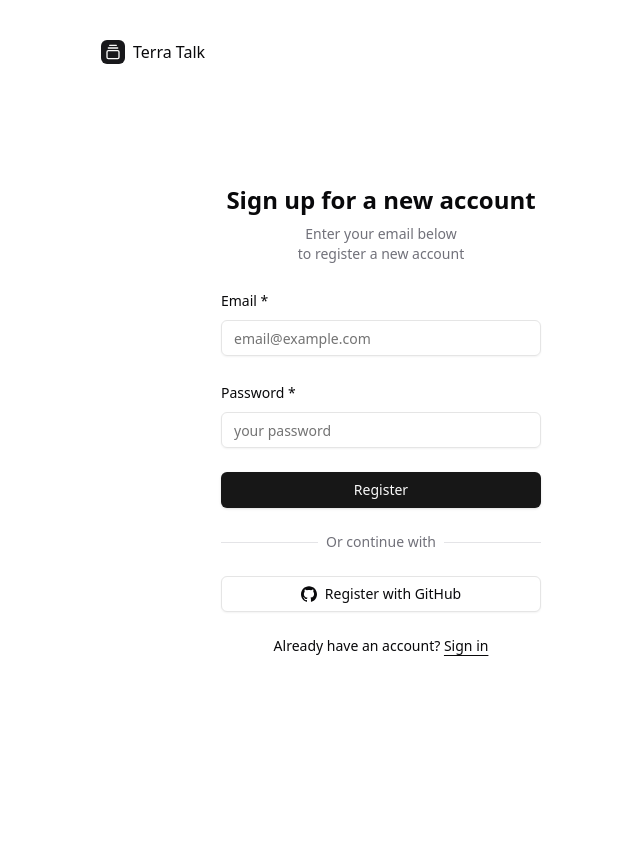
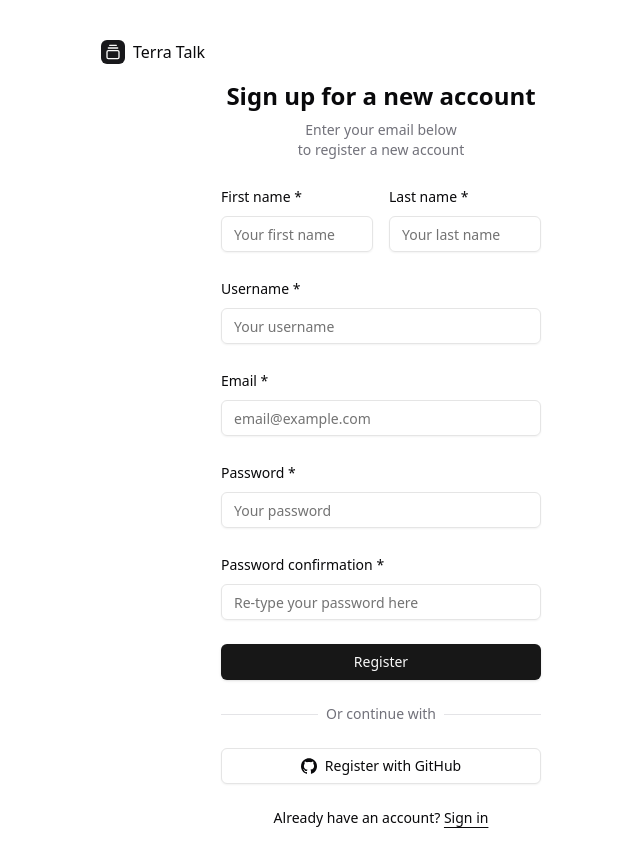
Before and after one commit to MartinZakhaev/terra-talk-frontend, a Next.js app: page /sign-up in a window 1280 px wide. Shown: the whole page, without its empty margins (579-1219 px from the left). Before the commit the page ends 800 px from the top, so only its background shows below. Built offline with nearby package versions, Linux system fonts and the light colour scheme.

Commit message:
feat: sign up process improvement

```diff
--- a/app/page.tsx
+++ b/app/page.tsx
@@ -12,9 +12,19 @@ import {
   SidebarInset,
   SidebarTrigger,
 } from "@/components/ui/sidebar";
+import { createClient } from "@/utils/supabase/server";
 import { Separator } from "@radix-ui/react-dropdown-menu";
+import { redirect } from "next/navigation";
 
-export default function Home() {
+export default async function Home() {
+  const supabase = await createClient();
+
+  const { data, error } = await supabase.auth.getUser();
+
+  if (error || !data?.user) {
+    redirect("/sign-in");
+  }
+
   return (
     <SidebarProvider
       style={
@@ -23,7 +33,13 @@ export default function Home() {
         } as React.CSSProperties
       }
     >
-      <AppSidebar />
+      <AppSidebar
+        user={{
+          name: "andika wahyu syaputra",
+          email: data.user.email || "",
+          avatar: "/avatars/shadcn.jpg",
+        }}
+      />
       <SidebarInset>
         <header className="sticky top-0 flex shrink-0 items-center gap-2 border-b bg-background p-4">
           <SidebarTrigger className="-ml-1" />
--- a/components/auth/signUpForm.tsx
+++ b/components/auth/signUpForm.tsx
@@ -5,7 +5,7 @@ import { Button } from "@/components/ui/button";
 import { Input } from "@/components/ui/input";
 import Link from "next/link";
 import { useForm } from "react-hook-form";
-import { SignInSchema } from "@/lib/validations";
+import { SignUpSchema } from "@/lib/validations";
 import { z } from "zod";
 import { zodResolver } from "@hookform/resolvers/zod";
 import {
@@ -23,15 +23,19 @@ interface SignUpFormProps {
 }
 
 const SignUpForm: React.FC<SignUpFormProps> = ({ setIsLoading }) => {
-  const form = useForm<z.infer<typeof SignInSchema>>({
-    resolver: zodResolver(SignInSchema),
+  const form = useForm<z.infer<typeof SignUpSchema>>({
+    resolver: zodResolver(SignUpSchema),
     defaultValues: {
+      username: "",
+      firstName: "",
+      lastName: "",
       email: "",
       password: "",
+      passwordConfirmation: "",
     },
   });
 
-  async function onSubmit(values: z.infer<typeof SignInSchema>) {
+  async function onSubmit(values: z.infer<typeof SignUpSchema>) {
     setIsLoading(true);
     const formData = new FormData();
     formData.append("email", values.email);
@@ -58,9 +62,76 @@ const SignUpForm: React.FC<SignUpFormProps> = ({ setIsLoading }) => {
           </p>
         </motion.div>
         <motion.div
+          className="flex flex-row gap-4"
           initial={{ opacity: 0, x: -20 }}
           animate={{ opacity: 1, x: 0 }}
           transition={{ delay: 0.3 }}
+        >
+          <FormField
+            control={form.control}
+            name="firstName"
+            render={({ field }) => (
+              <FormItem>
+                <FormLabel>First name *</FormLabel>
+                <FormControl>
+                  <Input
+                    id="firstName"
+                    type="text"
+                    placeholder="Your first name"
+                    {...field}
+                  />
+                </FormControl>
+                <FormMessage />
+              </FormItem>
+            )}
+          />
+          <FormField
+            control={form.control}
+            name="lastName"
+            render={({ field }) => (
+              <FormItem>
+                <FormLabel>Last name *</FormLabel>
+                <FormControl>
+                  <Input
+                    id="lastName"
+                    type="text"
+                    placeholder="Your last name"
+                    {...field}
+                  />
+                </FormControl>
+                <FormMessage />
+              </FormItem>
+            )}
+          />
+        </motion.div>
+        <motion.div
+          initial={{ opacity: 0, x: -20 }}
+          animate={{ opacity: 1, x: 0 }}
+          transition={{ delay: 0.4 }}
+        >
+          <FormField
+            control={form.control}
+            name="username"
+            render={({ field }) => (
+              <FormItem>
+                <FormLabel>Username *</FormLabel>
+                <FormControl>
+                  <Input
+                    id="username"
+                    type="text"
+                    placeholder="Your username"
+                    {...field}
+                  />
+                </FormControl>
+                <FormMessage />
+              </FormItem>
+            )}
+          />
+        </motion.div>
+        <motion.div
+          initial={{ opacity: 0, x: -20 }}
+          animate={{ opacity: 1, x: 0 }}
+          transition={{ delay: 0.5 }}
         >
           <FormField
             control={form.control}
@@ -84,7 +155,7 @@ const SignUpForm: React.FC<SignUpFormProps> = ({ setIsLoading }) => {
         <motion.div
           initial={{ opacity: 0, x: -20 }}
           animate={{ opacity: 1, x: 0 }}
-          transition={{ delay: 0.4 }}
+          transition={{ delay: 0.6 }}
         >
           <FormField
             control={form.control}
@@ -96,7 +167,31 @@ const SignUpForm: React.FC<SignUpFormProps> = ({ setIsLoading }) => {
                   <Input
                     id="password"
                     type="password"
-                    placeholder="your password"
+                    placeholder="Your password"
+                    {...field}
+                  />
+                </FormControl>
+                <FormMessage />
+              </FormItem>
+            )}
+          />
+        </motion.div>
+        <motion.div
+          initial={{ opacity: 0, x: -20 }}
+          animate={{ opacity: 1, x: 0 }}
+          transition={{ delay: 0.7 }}
+        >
+          <FormField
+            control={form.control}
+            name="passwordConfirmation"
+            render={({ field }) => (
+              <FormItem>
+                <FormLabel>Password confirmation *</FormLabel>
+                <FormControl>
+                  <Input
+                    id="passwordConfirmation"
+                    type="password"
+                    placeholder="Re-type your password here"
                     {...field}
                   />
                 </FormControl>
@@ -108,7 +203,7 @@ const SignUpForm: React.FC<SignUpFormProps> = ({ setIsLoading }) => {
         <motion.div
           initial={{ opacity: 0, y: 20 }}
           animate={{ opacity: 1, y: 0 }}
-          transition={{ delay: 0.5 }}
+          transition={{ delay: 0.8 }}
           className="flex"
         >
           <Button type="submit" className="w-full">
@@ -128,7 +223,7 @@ const SignUpForm: React.FC<SignUpFormProps> = ({ setIsLoading }) => {
         <motion.div
           initial={{ opacity: 0, y: 20 }}
           animate={{ opacity: 1, y: 0 }}
-          transition={{ delay: 0.7 }}
+          transition={{ delay: 0.9 }}
           className="flex"
         >
           <Button variant="outline" className="w-full">
@@ -145,7 +240,7 @@ const SignUpForm: React.FC<SignUpFormProps> = ({ setIsLoading }) => {
           className="text-center text-sm"
           initial={{ opacity: 0, x: 20 }}
           animate={{ opacity: 1, x: 0 }}
-          transition={{ delay: 0.8 }}
+          transition={{ delay: 1 }}
         >
           Already have an account?{" "}
           <Link href="/sign-in" className="underline underline-offset-4">
--- a/components/navigations/appSidebar.tsx
+++ b/components/navigations/appSidebar.tsx
@@ -19,6 +19,14 @@ import {
   useSidebar,
 } from "@/components/ui/sidebar";
 import { Switch } from "@/components/ui/switch";
+
+interface AppSidebarProps {
+  user: {
+    name: string;
+    email: string;
+    avatar: string;
+  };
+}
 
 // This is sample data
 const data = {
@@ -143,7 +151,10 @@ const data = {
   ],
 };
 
-export function AppSidebar({ ...props }: React.ComponentProps<typeof Sidebar>) {
+export function AppSidebar({
+  user,
+  ...props
+}: AppSidebarProps & React.ComponentProps<typeof Sidebar>) {
   // Note: I'm using state to show active item.
   // IRL you should use the url/router.
   const [activeItem, setActiveItem] = React.useState(data.navMain[0]);
@@ -215,7 +226,7 @@ export function AppSidebar({ ...props }: React.ComponentProps<typeof Sidebar>) {
           </SidebarGroup>
         </SidebarContent>
         <SidebarFooter>
-          <NavUser user={data.user} />
+          <NavUser user={user} />
         </SidebarFooter>
       </Sidebar>
 
--- a/components/navigations/navUser.tsx
+++ b/components/navigations/navUser.tsx
@@ -25,6 +25,7 @@ import {
   SidebarMenuItem,
   useSidebar,
 } from "@/components/ui/sidebar";
+import { signout } from "@/lib/actions/auth.action";
 
 export function NavUser({
   user,
@@ -98,7 +99,7 @@ export function NavUser({
               </DropdownMenuItem>
             </DropdownMenuGroup>
             <DropdownMenuSeparator />
-            <DropdownMenuItem>
+            <DropdownMenuItem onClick={signout}>
               <LogOut />
               Log out
             </DropdownMenuItem>
--- a/lib/validations.ts
+++ b/lib/validations.ts
@@ -9,3 +9,53 @@ export const SignInSchema = z.object({
     .min(6, { message: "Password must be at least 6 characters" })
     .max(50, { message: "Password must be less than 50 characters" }),
 });
+
+export const SignUpSchema = z
+  .object({
+    username: z
+      .string()
+      .min(3, { message: "Username must be at least 3 characters long." })
+      .max(30, { message: "Username cannot exceed 30 characters." })
+      .regex(/^[a-zA-Z0-9_]+$/, {
+        message: "Username can only contain letters, numbers, and underscores.",
+      }),
+    firstName: z
+      .string()
+      .min(1, { message: "First name is required." })
+      .max(50, { message: "First name cannot exceed 50 characters." })
+      .regex(/^[a-zA-Z\s]+$/, {
+        message: "First name can only contain letters and spaces.",
+      }),
+    lastName: z
+      .string()
+      .min(1, { message: "Last name is required." })
+      .max(50, { message: "Last name cannot exceed 50 characters." })
+      .regex(/^[a-zA-Z\s]+$/, {
+        message: "Last name can only contain letters and spaces.",
+      }),
+    email: z
+      .string()
+      .min(1, { message: "Email is required." })
+      .email({ message: "Please provide a valid email address." }),
+    password: z
+      .string()
+      .min(6, { message: "Password must be at least 6 characters long." })
+      .max(20, { message: "Password cannot exceed 20 characters." })
+      .regex(/[A-Z]/, {
+        message: "Password must contain at least one uppercase letter.",
+      })
+      .regex(/[a-z]/, {
+        message: "Password must contain at least one lowercase letter.",
+      })
+      .regex(/[0-9]/, { message: "Password must contain at least one number." })
+      .regex(/[^a-zA-Z0-9]/, {
+        message: "Password must contain at least one special character.",
+      }),
+    passwordConfirmation: z
+      .string()
+      .min(1, { message: "Password confirmation is required." }),
+  })
+  .refine((data) => data.password === data.passwordConfirmation, {
+    message: "Passwords do not match",
+    path: ["passwordConfirmation"],
+  });
```
